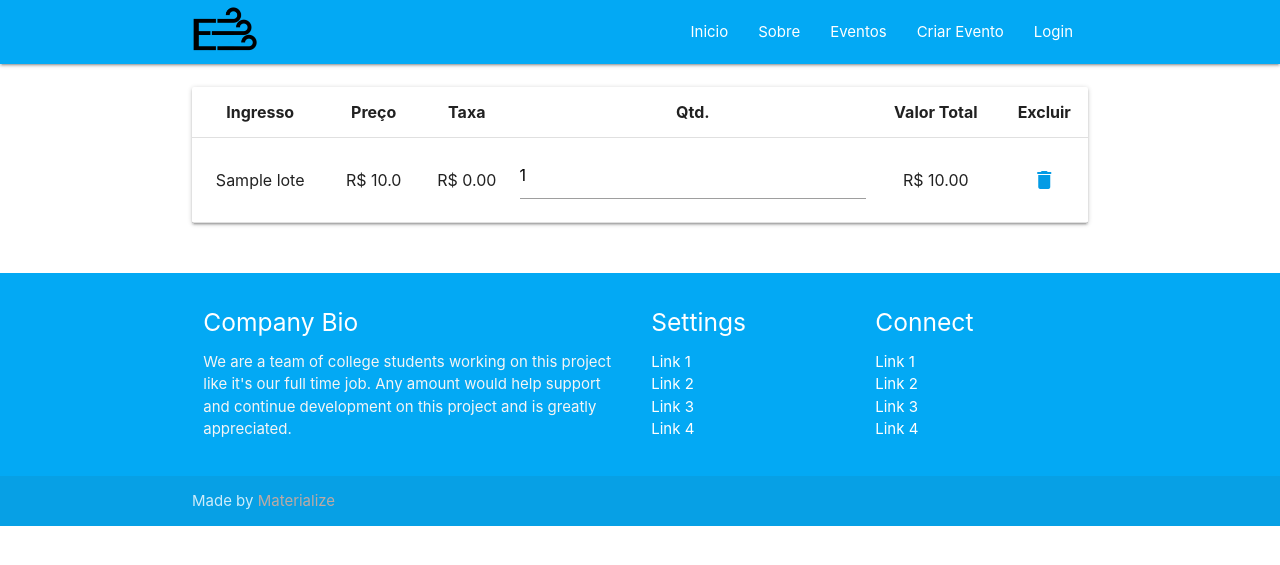
After one commit to AndyVitoria/Evento, a Django app: page /carrinho/ in a window 1280 px wide. The commit adds this page. Shown: the top 565 px of the page. Run offline with Django 3.2, Linux system fonts and the light colour scheme; tables that the repository leaves empty hold one stand-in row (values such as "Sample post"); some libraries are stand-ins or nearby versions.

Commit message:
Atualizações: * Inserção da API para listar os eventos. * Criação da Pagina de descrição do Evento (Beta). * Criação da Página do Carrinho do usuário (Beta). * Atualização dos Models de Lote e CarrinhoIngresso.

```diff
--- a/EVento/settings.py
+++ b/EVento/settings.py
@@ -25,7 +25,9 @@ SECRET_KEY = '#m9v)obx@+hd!9ack#o!f2-^g$)aas3d0nt57=&8psukrer(0b'
 # SECURITY WARNING: don't run with debug turned on in production!
 DEBUG = True
 
-ALLOWED_HOSTS = []
+ALLOWED_HOSTS = [
+    '127.0.0.1'
+]
 
 
 # Application definition
--- a/EVento/urls.py
+++ b/EVento/urls.py
@@ -15,8 +15,10 @@ Including another URLconf
 """
 from django.contrib import admin
 from django.urls import path, include
+from E_Vento import views
+
 
 urlpatterns = [
     path('admin/', admin.site.urls),
-    path('', include('E_Vento.urls'))
+    path('', include('E_Vento.urls')),
 ]
--- a/E_Vento/admin.py
+++ b/E_Vento/admin.py
@@ -80,7 +80,7 @@ admin.site.register(Logradouro, LogradouroAdmin)
 
 admin.site.register(Endereco, EnderecoAdmin)
 
-#admin.site.register(Usuario, UsuarioAdmin)
+admin.site.register(Usuario, UsuarioAdmin)
 
 admin.site.register(Carrinho, CarrinhoAdmin)
 
--- a/E_Vento/static/js/init.js
+++ b/E_Vento/static/js/init.js
@@ -1,35 +1,101 @@
-(function($){
-  $(function(){
+(function ($) {
+    $(function () {
 
-    $('.sidenav').sidenav();
-    $('.parallax').parallax();
+        $('.sidenav').sidenav();
+        $('.parallax').parallax();
+        $('select').formSelect();
 
-  }); // end of document ready
+
+        $('td#evento-ingresso input').each(function (index) {
+            this.addEventListener('input', function (evt) {
+                if (this.value < 0) {
+                    alert("Valor Inválido!");
+                    this.value = 0;
+                } else {
+                    id = this.id;
+
+                    precoId = 'preco-' + id;
+                    txId = 'tx-' + id;
+                    totId = 'tot-' + id;
+
+                    preco = document.getElementById(precoId);
+                    tx = document.getElementById(txId);
+                    tot = document.getElementById(totId);
+
+                    preco_val = parseFloat(preco.innerText.split(' ')[1]);
+                    tx_val = parseFloat(tx.innerText.split(' ')[1]);
+
+                    console.log(preco_val);
+
+                    console.log(tx_val);
+
+                    tot.innerText = 'R$ ' + ((preco_val + tx_val) * this.value).toFixed(2);
+                }
+            });
+        });
+
+        $('td a').each(function (index) {
+            this.addEventListener('click', function (evt) {
+                let action = this.id.split(' ');
+                $.ajax({
+                    type: "GET",
+                    url: document.URL,
+                    data: {
+                        'DELETE': true,
+                        'csrfmiddlewaretoken': CSRF_TOKEN,
+                        'id': action[1]
+                    }
+                }).fail(function () {
+                    alert("Falha ao remover evento.")
+                }).done(function () {
+                    let tr = $('tr#item-' + action[1])[0];
+                    tr.parentNode.removeChild(tr)
+                });
+            });
+        });
+    }); // end of document ready
 })(jQuery); // end of jQuery name space
 
 
-function topEvents() {
-  divTopEvents = $('div#top-eventos');
-  for (let i = 0; i < 8; i++){
+function buildCard(page, nome, img, desc) {
     newEvent = '<div class="col s12 m3">\n' +
         '                    <div class="card medium">\n' +
         '                        <div class="card-image">\n' +
-        '                            <img src="static/images/evento_cards/evento1.png">\n' +
+        '                            <img src=' + img + '>\n' +
         '                        </div>\n' +
-        '                        <h5 class="center black-text">Inauguração da Nova Loja</h5>\n' +
+        '                        <h5 class="center black-text">' + nome + '</h5>\n' +
         '                        <div class="card-content">\n' +
-        '                            <p>I am a very simple card. I am good at containing small [...] <a href="#">Leia mais</a></p>\n' +
+        '                            <p>' + desc + ' [...] <a href="' + page + '">Leia mais</a></p>\n' +
         '                            <br>\n' +
         '                            <p style="font-size: 12px;" class="grey-text"> Vitória/ES</p>\n' +
         '                        </div>\n' +
         '                        <div class="card-action">\n' +
         '                            <a class="light-blue-text" href="#">Gratis</a>\n' +
-        '                            <a class="light-blue-text" href="#">Comprar</a>\n' +
+        '                            <a class="light-blue-text" href="' + page + '">Comprar</a>\n' +
         '                        </div>\n' +
         '                    </div>\n' +
         '                </div>';
-    divTopEvents.append(newEvent);
+    return newEvent
+};
 
-  }
+function topEvents(eventData) {
+    divTopEvents = $('div#top-eventos');
+    for (let i = 0; i < eventData.length; i++) {
+        let page = eventData[i]['page'];
+        let nome = eventData[i]['evento']['nome'];
+        let banner = 'static/images/evento_cards/evento1.png';
+        let desc = eventData[i]['evento']['descricao'];
+        newEvent = buildCard(page, nome, banner, desc);
+        divTopEvents.append(newEvent);
+    }
 
-}
+};
+
+function getEvents(id) {
+    eventList = [];
+    $.get('eventos', {id: id}).done(function (data) {
+        console.log(data);
+        eventData = data['value'];
+        topEvents(eventData)
+    }, "json");
+};
--- a/E_Vento/urls.py
+++ b/E_Vento/urls.py
@@ -3,4 +3,9 @@ from . import views
 
 urlpatterns = [
     path('', views.home, name='home'),
+    path('eventos/', views.get_eventos, name='eventos'),
+    path('register/', views.criar_conta, name='register'),
+    path('evento/<int:id>/', views.get_evento, name='evento'),
+    path('carrinho/', views.get_carrinho, name='carrinho')
+
 ]
--- a/E_Vento/views.py
+++ b/E_Vento/views.py
@@ -1,9 +1,160 @@
-from django.shortcuts import render
+from django.shortcuts import render, redirect
 from django.template import loader
-from django.http import HttpResponse
-
+from django.http import HttpResponse, JsonResponse
+from .forms import UserForm, EnderecoForm
+from .models import Evento, Lote, Usuario, Carrinho, CarrinhoIngresso
+import json
+from django.core import serializers
+from EVento.settings import ALLOWED_HOSTS
 
 # Create your views here.
 def home(request):
     temp = loader.get_template('evento_site/pages/home.html')
     return HttpResponse(temp.render({}, request))
+
+
+def criar_conta(request):
+    msg = ''
+    # Carregamento do template
+    temp = loader.get_template('evento_site/pages/user_register.html')
+
+    if request.method == 'POST':
+        post = request.POST
+        user_forms = UserForm(post)
+        if user_forms.is_valid():
+            user_forms.save()
+            user_forms = UserForm()
+            user_forms.format()
+        else:
+            msg = user_forms.errors
+        None -1
+    else:
+        user_forms = UserForm()
+        user_forms.format()
+
+    end_forms = EnderecoForm()
+    test = json.dumps({1:1,2:2})
+    return HttpResponse(temp.render({
+        'message': msg,
+        'user_forms': user_forms,
+        'endereco_forms': end_forms,
+        'test': test
+        }, request))
+
+
+def build_evento(evento):
+    evento_serialized = json.loads(serializers.serialize('json', [evento, ], fields=(
+    'status', 'nome', 'banner', 'descricao', 'data_inicio', 'data_fim',)))
+    temp_evento_dict = evento_serialized[0]['fields']
+    temp_evento_dict['id'] = evento_serialized[0]['pk']
+    temp_evento_dict['categoria'] = evento.id_categoria.nome
+    return temp_evento_dict
+
+
+def build_promotor(evento):
+    temp_promotor_evento_dict = dict()
+    temp_promotor_evento_dict['id'] = evento.id_promotor.id
+    temp_promotor_evento_dict['nome'] = evento.id_promotor.first_name + ' ' + evento.id_promotor.last_name
+    return temp_promotor_evento_dict
+
+
+def build_endereco(evento):
+    temp_local_evento_dict = dict()
+    temp_local_evento_dict["complemento"] = evento.id_endereco.complemento
+    temp_local_evento_dict["numero"] = evento.id_endereco.numero
+    temp_local_evento_dict["logradouro"] = evento.id_endereco.id_logradouro.nome
+    temp_local_evento_dict["bairro"] = evento.id_endereco.id_logradouro.id_bairro.nome
+    temp_local_evento_dict["cidade"] = evento.id_endereco.id_logradouro.id_bairro.id_municipio.nome
+    temp_local_evento_dict["estado"] = evento.id_endereco.id_logradouro.id_bairro.id_municipio.id_estado.nome
+    return temp_local_evento_dict
+
+
+def build_preco_evento(evento):
+    return dict()
+
+
+def build_evento_list(eventos):
+    evento_list = list()
+    count = 0
+    for evento in eventos:
+        evento_dict = dict()
+
+        evento_dict['page'] ='evento/' + str(evento.id)
+
+        # Recuperando informações sobre o evento e inserindo-as em um dicionario
+        evento_dict['evento'] = build_evento(evento)
+
+        # Recuperando informações sobre o promotor do evento e inserindo-as em um dicionario
+        evento_dict['promotor'] = build_promotor(evento)
+
+        # Recuperando informações sobre o local do evento e inserindo-as em um dicionario
+        evento_dict['endereco'] = build_endereco(evento)
+
+        # Recuperando informação sobre o igresso de menor valor
+        evento_dict['ingresso'] = build_preco_evento(evento)
+
+        evento_list.append(evento_dict)
+    return {'value': evento_list}
+
+
+def build_evento_json(eventos):
+    evento_list = build_evento_list(eventos)
+    return json.dumps(evento_list)
+
+
+def get_eventos(request):
+    evento_json = ''
+    if request.method == 'GET':
+        interval = 20
+        id_get = int(request.GET['id'])
+        eventos = Evento.objects.filter(status=True)[interval * id_get: (id_get+1) * interval]
+
+        evento_json = build_evento_list(eventos)
+
+    return JsonResponse(evento_json)
+
+
+def get_evento(requets, id):
+    if requets.method == "GET":
+        try:
+            evento = Evento.objects.get(pk=id)
+            temp = loader.get_template('evento_site/pages/evento.html')
+            return HttpResponse(temp.render({'evento': evento}, requets))
+        except:
+            return home(requets)
+    elif requets.method == "POST":
+        post = requets.POST
+        ingresso_list = sorted(post.keys())[:-1]
+        user = Usuario.objects.first()
+        for meta in ingresso_list:
+            if int(post[meta]) > 0:
+                id_ingresso, id_lote = meta.split('-')
+                lote = Lote.objects.filter(id=id_lote, id_ingresso=id_ingresso).first()
+                if lote is not None:
+                    carrinho = Carrinho.objects.filter(id_user=user.id, status=True)
+                    if len(carrinho) == 0:
+                        carrinho = Carrinho(id_user=user, status=True)
+                        carrinho.save()
+                    else:
+                        carrinho = carrinho[0]
+                    CarrinhoIngresso(id_lote=lote, id_carrinho=carrinho, qtd_ingresso=int(post[meta])).save()
+        requets.method = "GET"
+        return redirect(get_carrinho)
+
+
+def get_carrinho(request):
+    if request.method == "GET" or request.method == "DELETE":
+        if 'DELETE' in request.GET.keys(): #request.method == 'DELETE':
+            id = request.GET['id']
+            carrinho = CarrinhoIngresso.objects.filter(id=id).first()
+            if carrinho is not None:
+                carrinho.delete()
+
+        user = Usuario.objects.first()
+        carrinho = Carrinho.objects.filter(id_user=user.id, status=True).first()
+        if carrinho is None:
+            carrinho = Carrinho(id_user=user.id, status=True)
+            carrinho.save()
+        carrinho_ingresso = CarrinhoIngresso.objects.filter(id_carrinho=carrinho.id)
+        temp = loader.get_template('evento_site/pages/carrinho.html')
+        return HttpResponse(temp.render({'carrinho': carrinho, 'carrinho_ingresso': carrinho_ingresso}))
--- a/templates/evento_site/pages/base.html
+++ b/templates/evento_site/pages/base.html
@@ -7,10 +7,10 @@
     <link rel="stylesheet" type="text/css" href="{% static 'materialize/css/materialize.css' %} "
           media="screen,projection">
 </head>
-<body onload="topEvents()">
+<body onload="getEvents(0)">
 <nav class="light-blue" role="navigation">
     <div class="nav-wrapper container">
-        <a style="padding-top: 5px" id="logo-container" href="#" class="brand-logo"><img
+        <a style="padding-top: 5px" id="logo-container" href="{% url 'home' %}" class="brand-logo"><img
                 src="{% static 'images/e-vento_logo.png' %}" alt="E-Vento" height="50px"></a>
         <ul class="right hide-on-med-and-down">
             <li><a href="{% url 'home' %}">Inicio</a></li>
--- /dev/null
+++ b/templates/evento_site/pages/carrinho.html
@@ -0,0 +1,54 @@
+{% extends 'evento_site/pages/base.html' %}
+{% load static %}
+{% block content %}
+    <div class="container">
+        <div class="section">
+            <div class="row">
+                <div class="card">
+                    <table class="responsive-table highlight">
+                        <thead>
+                        <tr>
+                            <th class="center">Ingresso</th>
+                            <th class="center">Preço</th>
+                            <th class="center">Taxa</th>
+                            <th class="center">Qtd.</th>
+                            <th class="center">Valor Total</th>
+                            <th class="center">Excluir</th>
+                        </tr>
+                        </thead>
+                        <tbody>
+                        {% for item in carrinho_ingresso %}
+                            <tr id="item-{{ item.id }}">
+                                <td class="center">
+                                    {{ item.id_lote.nome }}
+                                </td>
+                                <td class="center" id="preco-{{ item.id }}">
+                                    R$ {{ item.id_lote.valor }}
+                                </td>
+                                <td class="center" id="tx-{{ item.id }}">
+                                    R$ 0.00
+                                </td>
+                                <td id="evento-ingresso" class="center">
+                                    <label for="{{ item.id }}"></label>
+                                    <input id="{{ item.id }}" name="ci-{{ item.id }}" maxlength="3" min="0"
+                                           type="number" value="{{ item.qtd_ingresso }}">
+                                </td>
+                                <td class="center">
+                                    <p id="tot-{{ item.id }}">R$ {{ item.total }}0</p>
+                                </td>
+                                <td class="center">
+                                    <a id="remover {{ item.id }}" href=""><i class="material-icons">delete</i></a>
+                                </td>
+                            </tr>
+                        {% endfor %}
+
+                        </tbody>
+                    </table>
+                </div>
+            </div>
+        </div>
+    </div>
+    <script>
+        var CSRF_TOKEN = '{{ csrf_token }}';
+    </script>
+{% endblock %}
--- a/templates/evento_site/pages/home.html
+++ b/templates/evento_site/pages/home.html
@@ -65,5 +65,4 @@
             </div>
         </div>
     </div>
-
 {% endblock %}
```
Also changed, not shown: E_Vento/forms.py (added, +28 -0 lines), E_Vento/models.py (+34 -5 lines), templates/evento_site/pages/evento.html (added, +73 -0 lines), templates/evento_site/pages/user_register.html (added, +24 -0 lines), E_Vento/static/js/evento.js (added).
